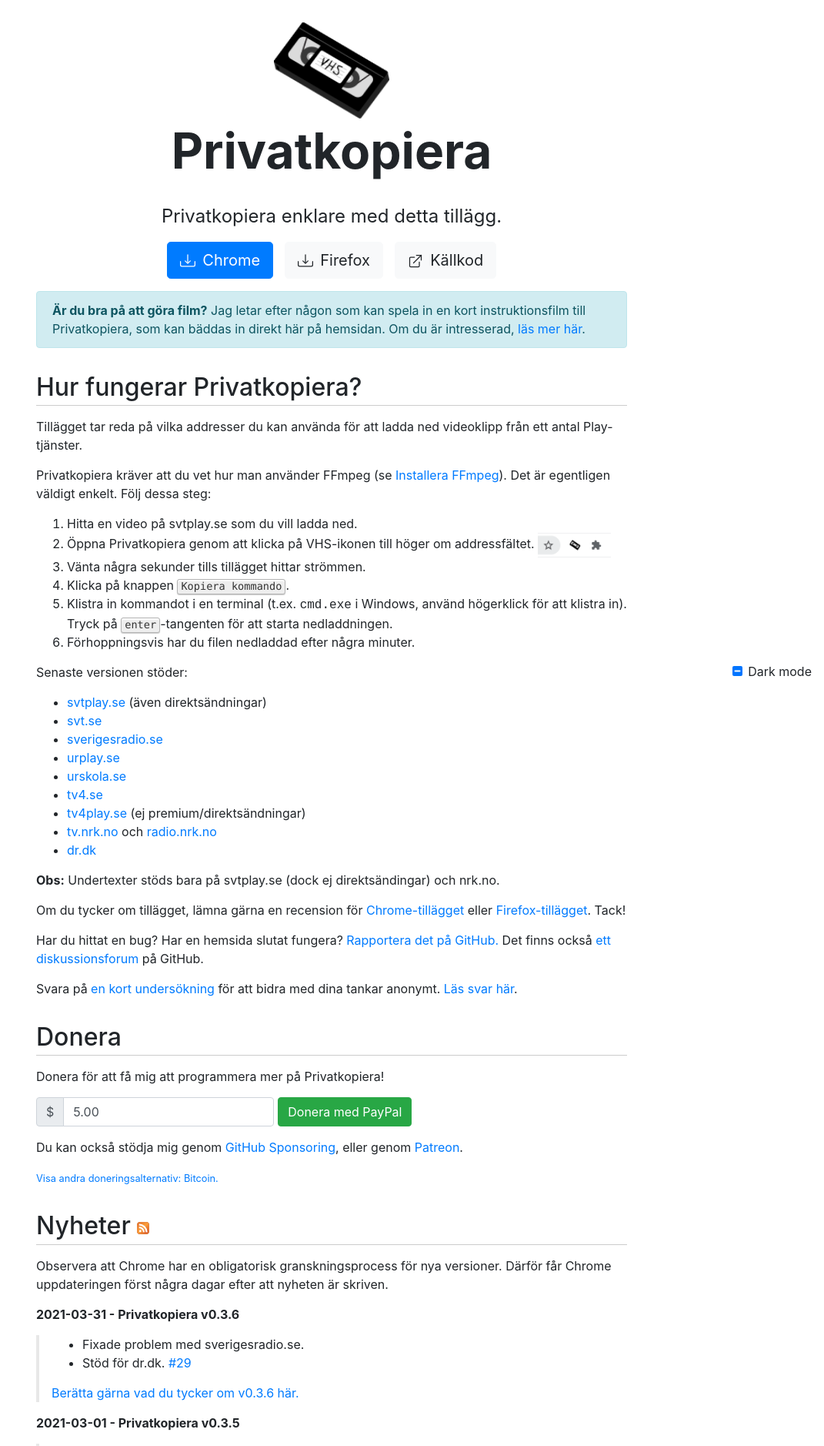
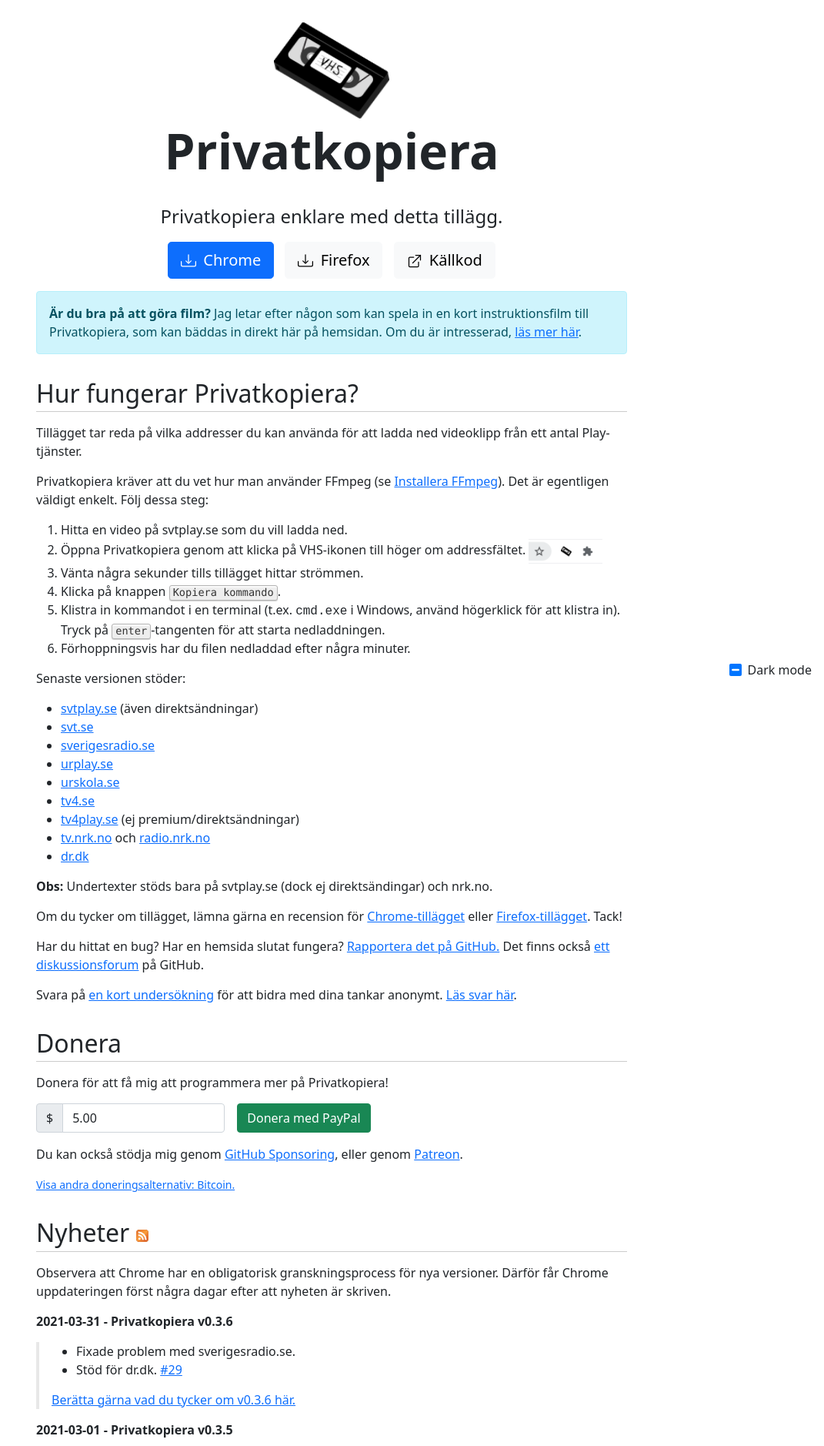
Before and after one commit to stefansundin/privatkopiera, a Jekyll site: the page built from index.html, in a window 1280 px wide. Shown: the top 1878 px of the page at 77% size, without its empty margins (209-1280 px from the left). Built offline with Jekyll 4.4.1, drawn with Linux system fonts in a browser that asks for light colours.

Commit message:
bootstrap v5.1.3

```diff
--- a/_includes/head.html
+++ b/_includes/head.html
@@ -16,7 +16,7 @@
   <link rel="chrome-webstore-item" href="https://chrome.google.com/webstore/detail/{{ site.extension_id }}">
   <link rel="canonical" href="{{ site.url }}{{ site.baseurl }}{{ page.url | replace:'index.html','' }}">
   <link rel="icon" href="{{ site.baseurl }}/img/icon32.png">
-  <link rel="stylesheet" href="https://cdn.jsdelivr.net/npm/bootstrap@4.6.0/dist/css/bootstrap.min.css" integrity="sha384-B0vP5xmATw1+K9KRQjQERJvTumQW0nPEzvF6L/Z6nronJ3oUOFUFpCjEUQouq2+l" crossorigin="anonymous">
+  <link href="https://cdn.jsdelivr.net/npm/bootstrap@5.1.3/dist/css/bootstrap.min.css" rel="stylesheet" integrity="sha384-1BmE4kWBq78iYhFldvKuhfTAU6auU8tT94WrHftjDbrCEXSU1oBoqyl2QvZ6jIW3" crossorigin="anonymous">
   <link rel="stylesheet" href="{{ site.baseurl }}/css/main.css">
   <link rel="alternate" type="application/atom+xml" href="{{ site.baseurl }}/feed.xml" title="{{ site.title }} nyheter">
   <link rel="alternate" type="application/atom+xml" href="{{ site.github.releases_url }}.atom" title="{{ site.title }} release flöde">
--- a/css/main.scss
+++ b/css/main.scss
@@ -110,6 +110,25 @@
   user-select: none;
 }
 
+// bootstrap v5 overrides
+:root {
+  scroll-behavior: auto;
+}
+.btn-light:hover {
+  background-color: #e2e6ea;
+  border-color: #dae0e5;
+}
+.form-check-input:focus {
+  box-shadow: none;
+}
+.form-check-input:indeterminate {
+  appearance: auto;
+}
+figure.highlight pre {
+  color: var(--bs-body-color) !important;
+}
+
+
 @import
   "jekyll"
 ;
--- a/index.html
+++ b/index.html
@@ -76,7 +76,7 @@
 
     <p>Donera för att få mig att programmera mer på Privatkopiera!</p>
 
-    <form method="post" action="https://www.paypal.com/cgi-bin/webscr" track="donate" target="_blank" class="form-inline">
+    <form method="post" action="https://www.paypal.com/cgi-bin/webscr" track="donate" target="_blank" class="row g-3 mb-3">
       <input type="hidden" name="cmd" value="_donations">
       <input type="hidden" name="business" value="KYMVEK692RF5Q">
       <input type="hidden" name="item_name" value="{{ site.title }}">
@@ -84,16 +84,16 @@
       <input type="hidden" name="no_note" value="1">
       <input type="hidden" name="return" value="https://stefansundin.github.io/thx">
       <input type="hidden" name="cbt" value="Learn why you just became awesome">
-      <div class="form-group">
+      <div class="col-sm-4">
         <div class="input-group">
-          <div class="input-group-prepend">
-            <span class="input-group-text">$</span>
-          </div>
+          <span class="input-group-text">$</span>
           <input type="hidden" name="currency_code" value="USD">
           <input class="form-control" type="text" name="amount" value="5.00" pattern="\d+\.?\d*" placeholder="Summa (i dollar)">
         </div>
       </div>
-      <input class="btn btn-success" type="submit" value="Donera med PayPal">
+      <div class="col-sm">
+        <input class="btn btn-success" type="submit" value="Donera med PayPal">
+      </div>
     </form>
 
     <p>Du kan också stödja mig genom <a target="_blank" href="https://github.com/sponsors/stefansundin">GitHub Sponsoring</a>, eller genom <a target="_blank" href="https://www.patreon.com/stefansundin">Patreon</a>.</p>
```
